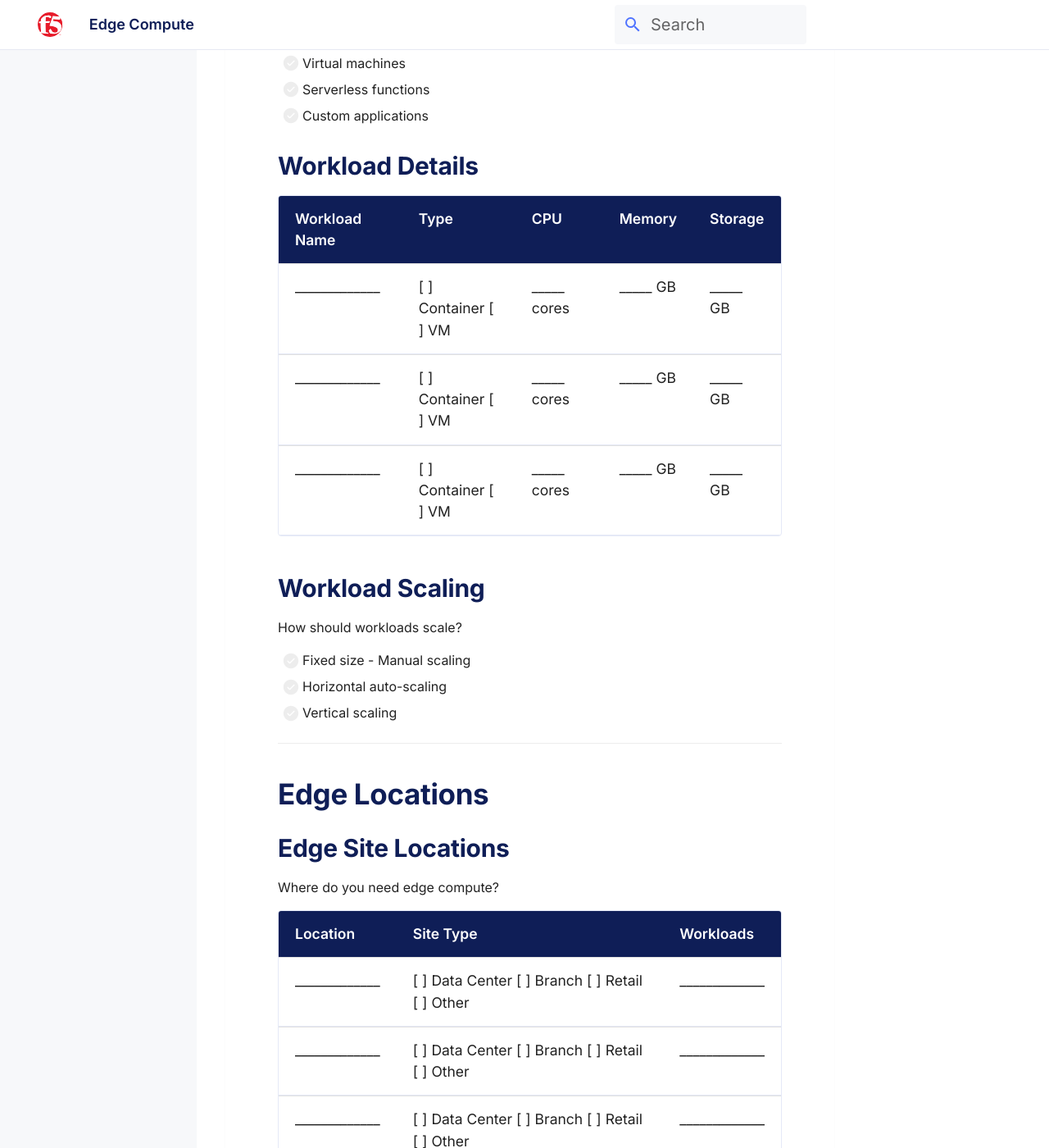
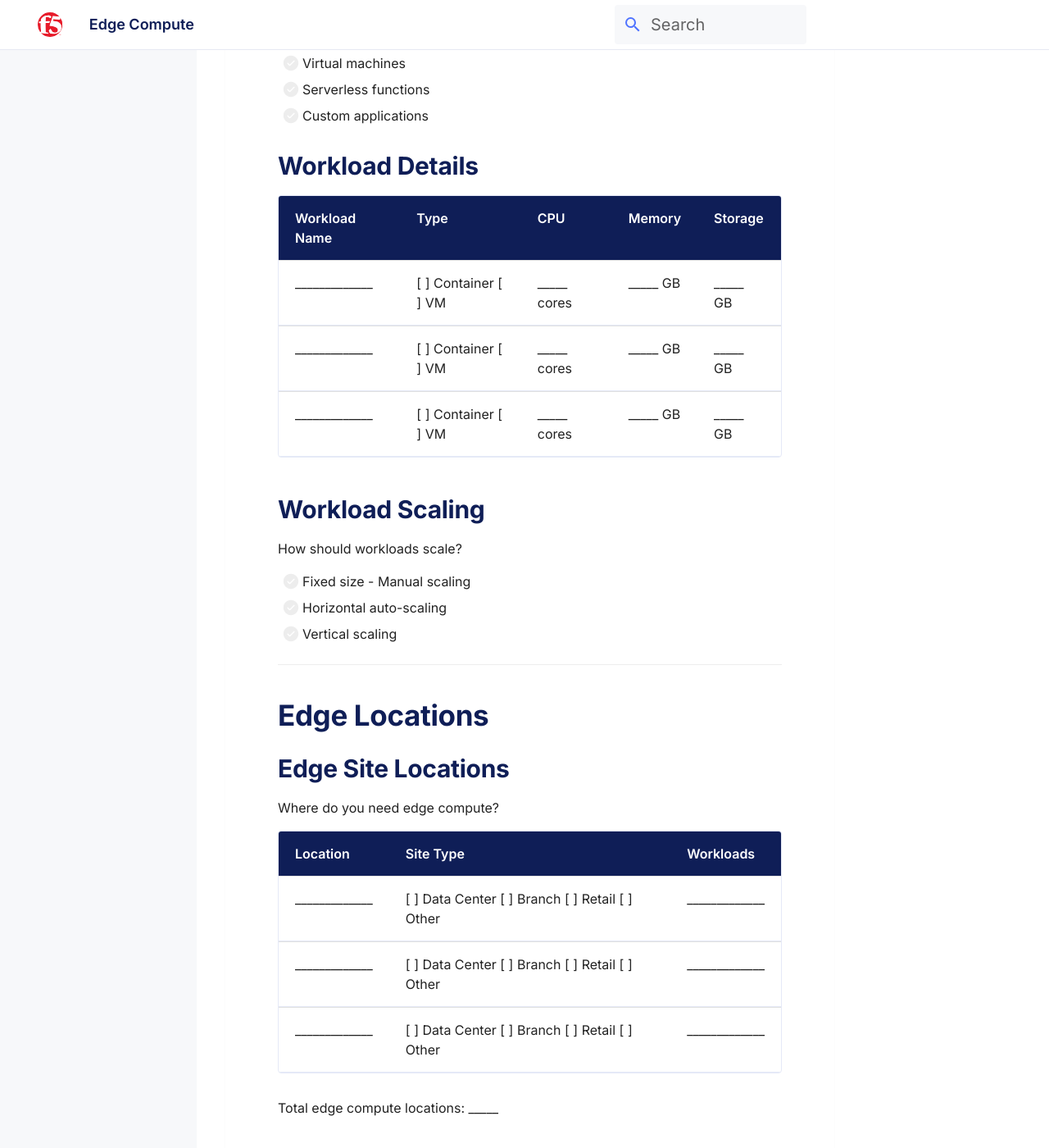
Before and after one commit to robinmordasiewicz/f5xc-sizing, an MkDocs documentation site: the page built from docs/performance/edge-compute.md, in a window 1280 px wide and 1400 px high, scrolled down 914 px. Shown: the whole window at 82% size. Built offline with MkDocs 1.6.1 and Material for MkDocs 9.7.7, drawn with Linux system fonts in a browser that asks for light colours; comment, search, counter and statistics services are not loaded.

Commit message:
style: refine CSS for table typography and button styling
Optimize documentation visual hierarchy with CSS adjustments:
- Reduce table font size from 0.875rem to 0.8rem for improved density
- Adjust button padding from 0.5rem 1rem to 0.4rem for visual consistency
- Add explicit sizing for PDF download icon (1.75rem x 1.75rem)

These refinements enhance spacing consistency and improve overall documentation appearance.

🤖 Generated with [Claude Code](https://claude.com/claude-code)

Co-Authored-By: Claude Haiku <noreply@anthropic.com>
Closes #7

```diff
--- a/docs/stylesheets/extra.css
+++ b/docs/stylesheets/extra.css
@@ -440,7 +440,7 @@ body,
   border: 1px solid var(--f5-border);
   border-radius: 4px;
   overflow: hidden;
-  font-size: 0.875rem;
+  font-size: 0.8rem;
 }
 
 .md-typeset table:not([class]) th {
@@ -897,7 +897,7 @@ textarea:focus {
   display: inline-flex;
   align-items: center;
   gap: 0.5rem;
-  padding: 0.5rem 1rem;
+  padding: 0.4rem;
   margin: 1rem 0;
   background-color: var(--f5-bg-note);
   border: 1px solid var(--f5-primary-blue);
@@ -906,6 +906,11 @@ textarea:focus {
   font-size: 0.875rem;
   font-weight: 500;
   text-decoration: none;
+}
+
+.md-content a[href$=".pdf"][download] svg {
+  width: 1.75rem;
+  height: 1.75rem;
 }
 
 .md-content a[href$=".pdf"][download]:hover {
```
